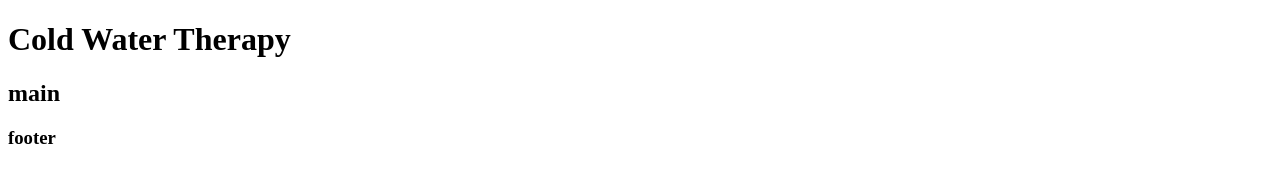
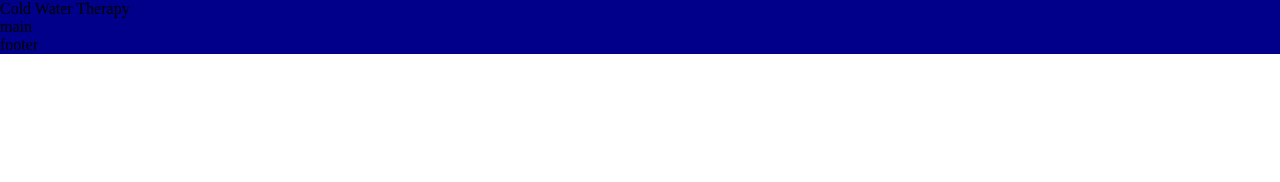
Before and after one commit to KERRHAM/Cold-water-therapy.html, a plain HTML site: page index.html in a window 1280 px wide. Drawn offline with Linux system fonts and the light colour scheme.

Commit message:
add css styles to my project

```diff
--- /dev/null
+++ b/assets/css/style.css
@@ -0,0 +1,24 @@
+
+/* wildcard selector */
+* {
+    padding: 0;
+    margin: 0;
+    box-sizing: border-box;
+}
+
+/* header style */
+header {
+    background-color: darkblue;
+}
+
+/* main content */
+main {
+    background-color: darkblue;
+
+}
+
+/* footer */
+footer {
+    background-color: darkblue;
+
+}
--- a/index.html
+++ b/index.html
@@ -4,20 +4,23 @@
     <meta charset="UTF-8">
     <meta http-equiv="X-UA-Compatible" content="IE=edge">
     <meta name="viewport" content="width=device-width, initial-scale=1.0">
+    <!-- meta tags for search engines -->
     <meta name="description" content="Cold water therapy community website.">
     <meta name="keywords" content="cold-water,open-water,cold-water-therapy,relaxation">
     <title>Cold Water Therapy</title>
+    <!-- link to css file -->
+    <link rel="stylesheet" href="assets/css/style.css">
 </head>
 <body>
     <!-- Header -->
     <header>
-        <h1>Cold Water Therapy</h1>
+        Cold Water Therapy
     </header>
 
     <!-- Main Content -->
-    <main><h2>main</h2></main>
+    <main>main</main>
 
     <!-- Footer -->
-    <footer><h3>footer</h3></footer>
+    <footer>footer</footer>
 </body>
 </html>
```
Also changed, not shown: assets/style.css (deleted).
